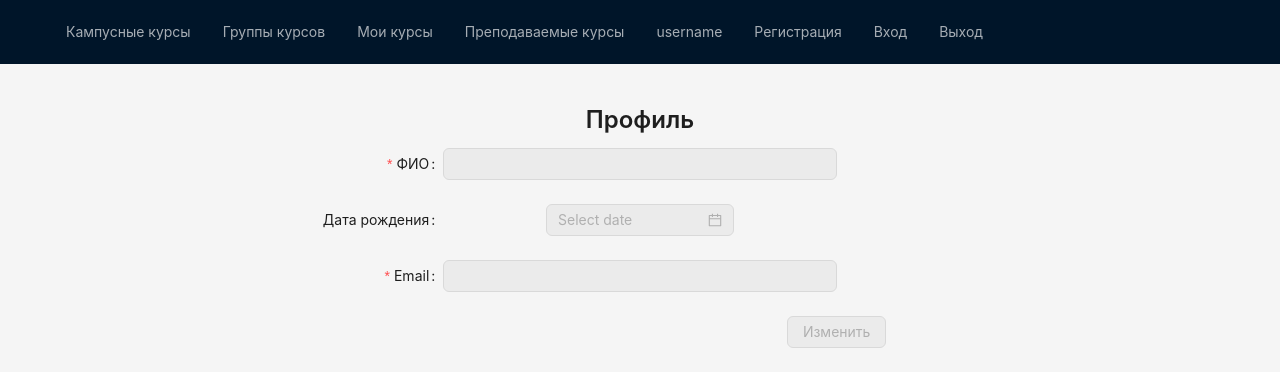
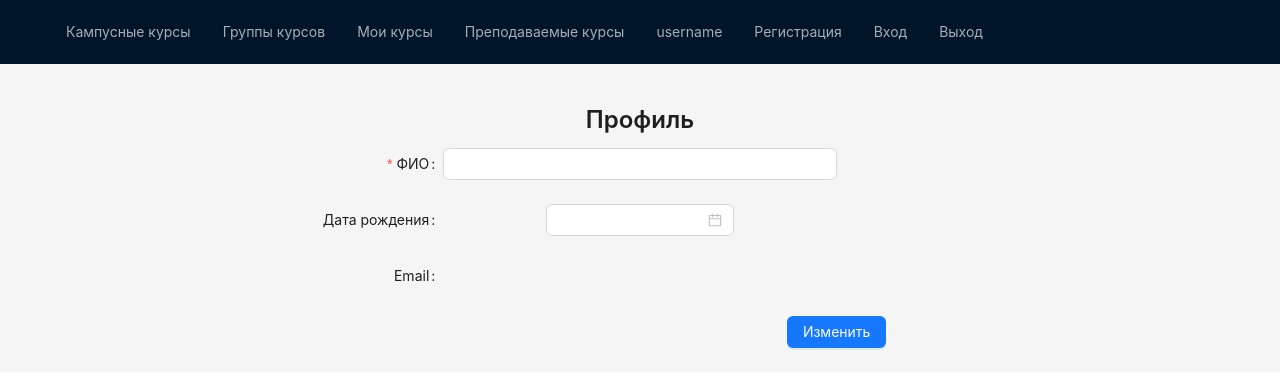
Before and after one commit to rppanya/CampusCourses, a React (Create React App) app: page /profile in a window 1280 px wide. Shown: the top 388 px of the page. Built offline with nearby package versions, Linux system fonts and the light colour scheme.

Commit message:
added profile page

```diff
--- a/src/components/profile/profile.js
+++ b/src/components/profile/profile.js
@@ -1,13 +1,10 @@
 import { Button, Form, Input, DatePicker } from "antd";
 import "antd/dist/reset.css";
 import Title from "antd/es/typography/Title";
+import React from "react";
+import { changeProfileInfoThunkCreator, getProfileInfoThunkCreator } from "../../reducers/auth-reducer";
+import { connect } from "react-redux";
 
-const onFinish = (values) => {
-  console.log("Success:", values);
-};
-const onFinishFailed = (errorInfo) => {
-  console.log("Failed:", errorInfo);
-};
 const layout = {
   labelCol: {
     span: 8,
@@ -16,11 +13,28 @@ const layout = {
     span: 16,
   },
 };
+function mapStateToProps(state){
+  return { auth: state.auth }
+};
 
-export default function Profile() {
+class Profile extends React.Component {
+  constructor(props) {
+    super(props);
+    this.handleSubmit = this.handleSubmit.bind(this);
+  }
+
+  handleSubmit(e) {
+    let formData = {
+        fullName: e.fullName,
+        birthDate: e.birthDate
+    }
+    this.props.changeProfileInfoThunkCreator(formData, this.props.auth.token)
+  }
+
+  render() {
     return (
       <Form
-      disabled={true}
+        //disabled={true}
         name="login"
         labelCol={{ span: 8 }}
         wrapperCol={{
@@ -32,14 +46,14 @@ export default function Profile() {
         initialValues={{
           remember: true,
         }}
-      onFinish={onFinish}
-      onFinishFailed={onFinishFailed}
+        onFinish={this.handleSubmit}
+
         autoComplete="off"
       >
         <Title level={3}>Профиль</Title>
 
         <Form.Item
-        name={["user", "name"]}
+          name="fullName"
           label="ФИО"
           rules={[
             {
@@ -47,11 +61,11 @@ export default function Profile() {
             },
           ]}
         >
-        <Input />
+          <Input placeholder={this.props.auth.user.fullName} />
         </Form.Item>
 
         <Form.Item label="Дата рождения">
-        <DatePicker />
+          <DatePicker name="birthDate" placeholder={this.props.auth.user.birthDate} />
         </Form.Item>
 
         <Form.Item
@@ -59,13 +73,13 @@ export default function Profile() {
           name="email"
           rules={[
             {
-            required: true,
+              required: false,
               type: "email",
               message: "Please input your email!",
             },
           ]}
         >
-        <Input />
+          <h1>{this.props.auth.user.email}</h1>
         </Form.Item>
         <Form.Item
           wrapperCol={{
@@ -80,3 +94,6 @@ export default function Profile() {
       </Form>
     );
   }
+}
+
+export default connect(mapStateToProps, { changeProfileInfoThunkCreator })(Profile);
```
Lines whose indentation alone changed are shown as unchanged.
